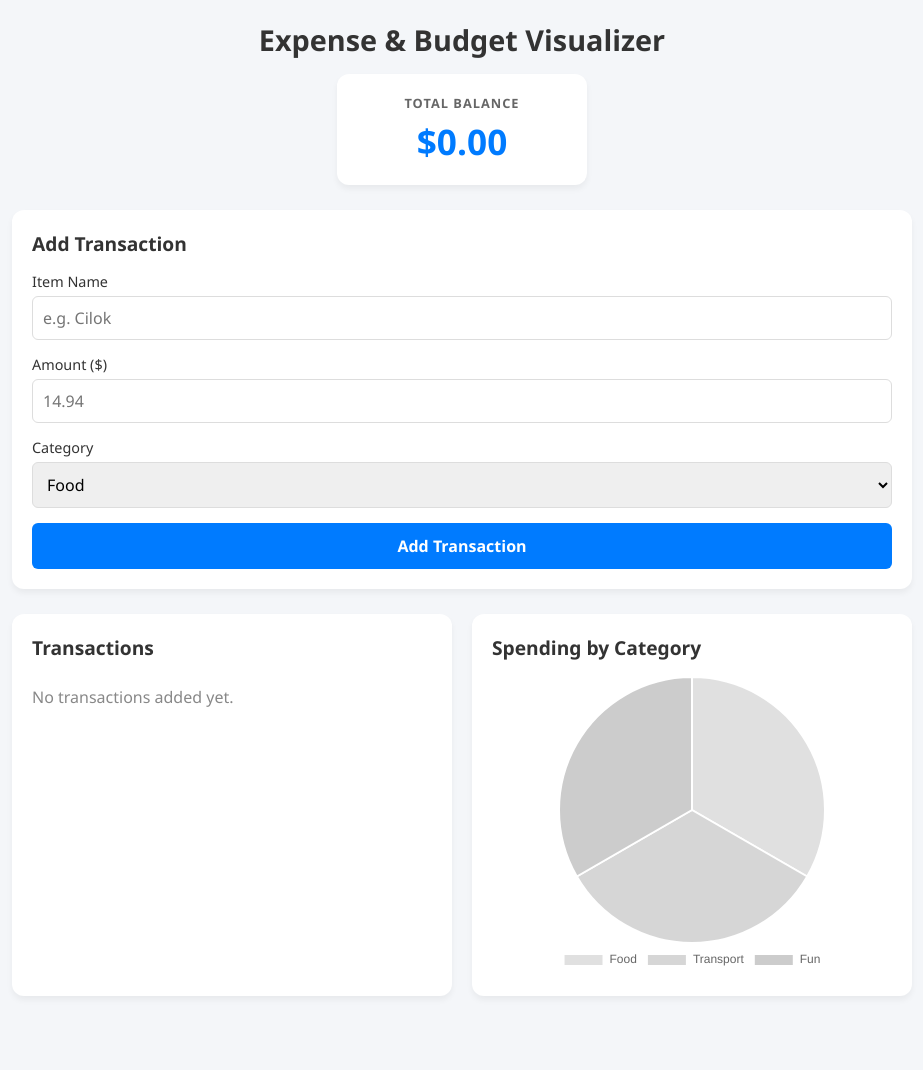
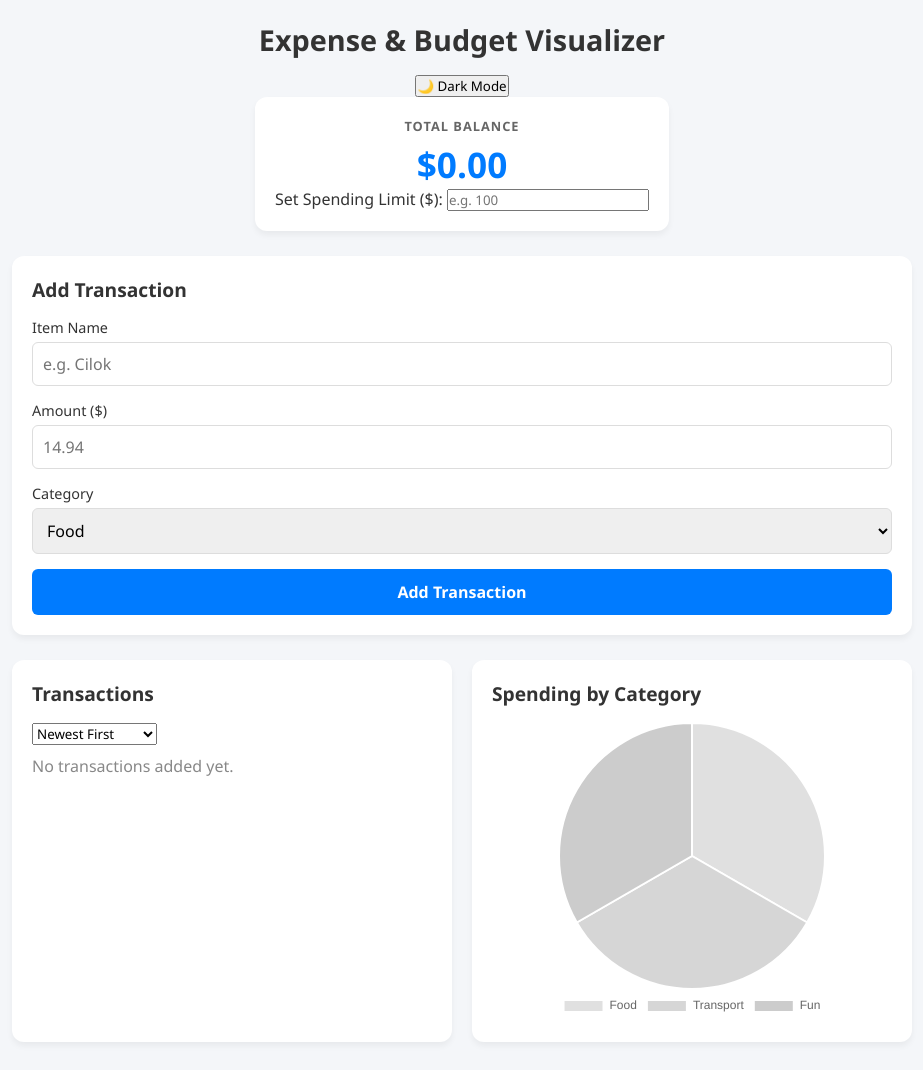
Before and after one commit to febrinakasih/-CodingCamp-20July26-FebrinaKasihSembiring, a plain HTML site: page index.html in a window 1280 px wide. Shown: the whole page, without its empty margins (178-1101 px from the left). Before the commit the page ends 1041 px from the top, so only its background shows below. Drawn offline with nearby package versions, Linux system fonts and the light colour scheme.

Commit message:
index.html

```diff
--- a/index.html
+++ b/index.html
@@ -11,10 +11,21 @@
 <body>
   <div class="container">
     <header>
-      <h1>Expense & Budget Visualizer</h1>
+      <div class="header-top">
+        <h1>Expense & Budget Visualizer</h1>
+        <!-- Challenge 1: Dark Mode Toggle -->
+        <button id="theme-toggle" class="btn-secondary">🌙 Dark Mode</button>
+      </div>
+
       <div class="balance-card">
         <p>TOTAL BALANCE</p>
         <h2 id="total-balance">$0.00</h2>
+        <!-- Challenge 2: Spending Limit Highlight -->
+        <div class="limit-setting">
+          <label for="budget-limit">Set Spending Limit ($):</label>
+          <input type="number" id="budget-limit" placeholder="e.g. 100" min="0">
+        </div>
+        <p id="limit-warning" class="warning-text"></p>
       </div>
     </header>
 
@@ -50,7 +61,15 @@
       <div class="dashboard-grid">
         <!-- List Transaksi -->
         <section class="card list-section">
-          <h3>Transactions</h3>
+          <div class="list-header">
+            <h3>Transactions</h3>
+            <!-- Challenge 3: Sort Transactions -->
+            <select id="sort-order">
+              <option value="newest">Newest First</option>
+              <option value="highest">Highest Amount</option>
+              <option value="lowest">Lowest Amount</option>
+            </select>
+          </div>
           <div class="scrollable-list">
             <ul id="transaction-list"></ul>
           </div>
```
